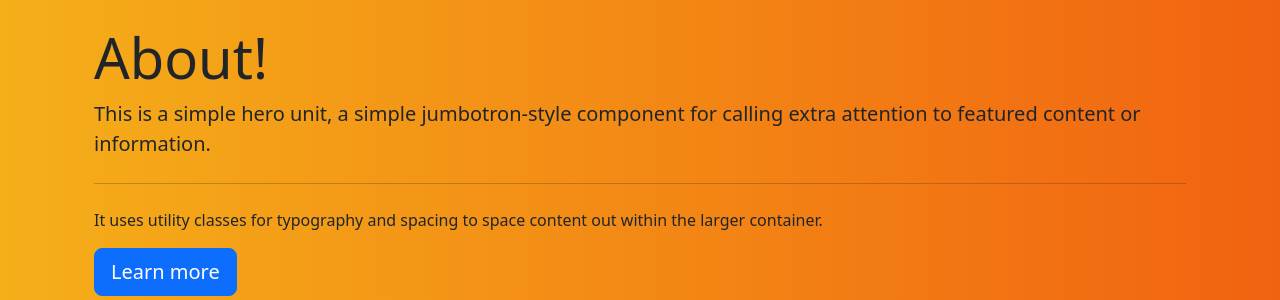
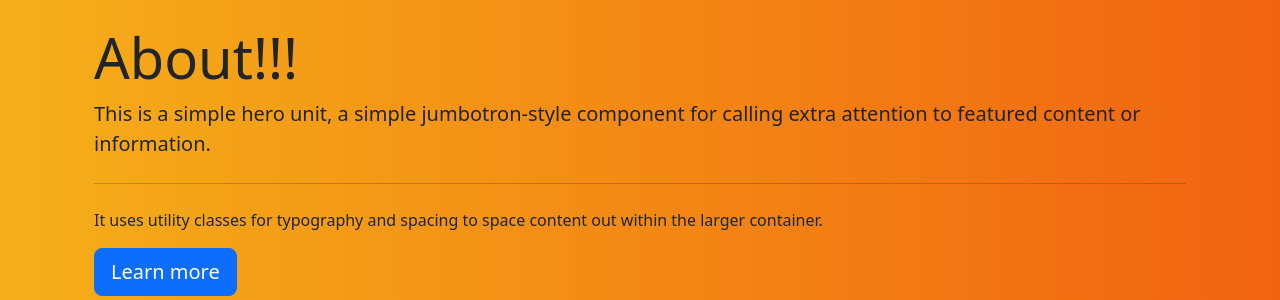
Before and after one commit to makotoshishio1980/Web_Python_gunicorn, a Flask app: page /about in a window 1280 px wide. Shown: the part 56-356 px from the top of the page. Run offline with Flask 3, Linux system fonts and the light colour scheme.

Commit message:
tercer commit

```diff
--- a/templates/about.html
+++ b/templates/about.html
@@ -2,7 +2,7 @@
 
 {% block content%}
 <div class="jumbotron">
-    <h1 class="display-4">About!</h1>
+    <h1 class="display-4">About!!!</h1>
     <p class="lead">This is a simple hero unit, a simple jumbotron-style component for calling extra attention to
         featured content or information.</p>
     <hr class="my-4">
```
